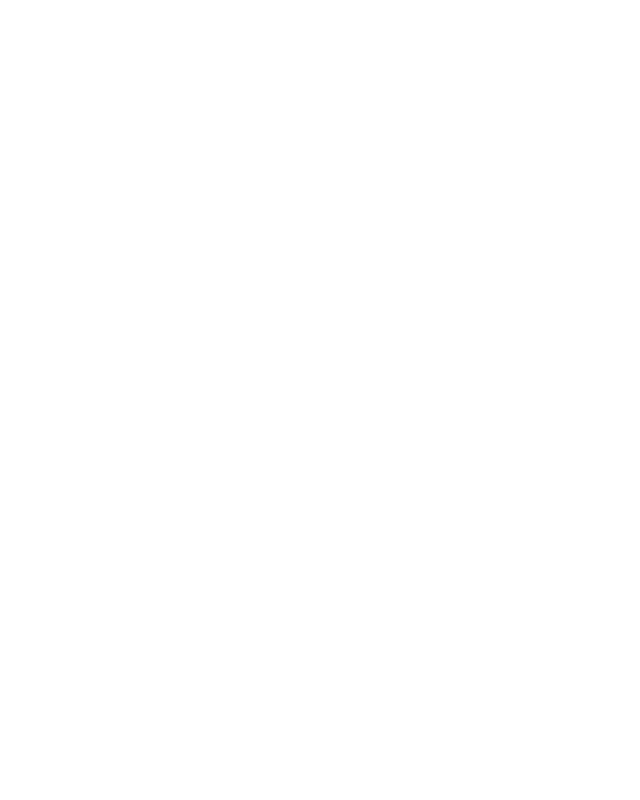
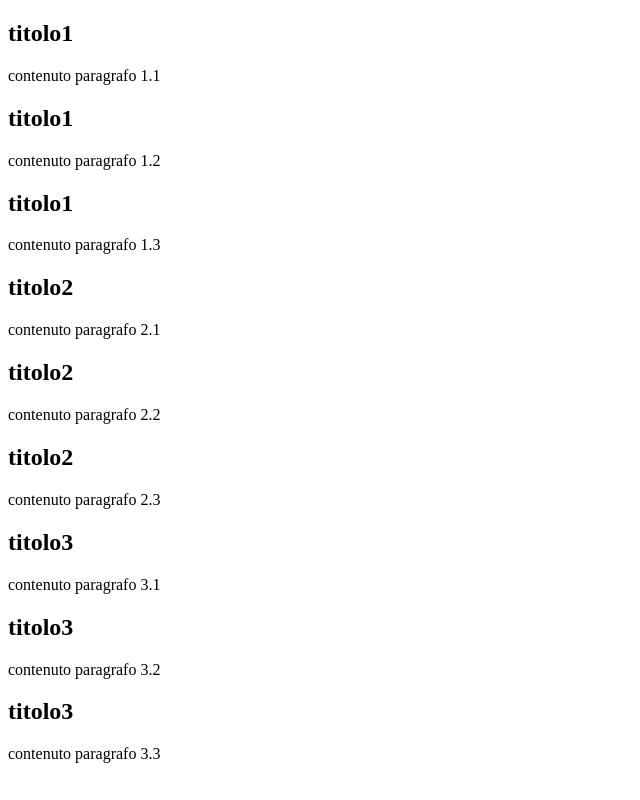
Before and after one commit to Vitto95/php-google-faq, a PHP site: page / in a window 1280 px wide. Before the commit the part shown is empty. Shown: the whole page, without its empty margins (0-640 px from the left). Run offline with PHP 8.4, Linux system fonts and the light colour scheme.

Commit message:
impostazione logica

```diff
--- a/index.php
+++ b/index.php
@@ -7,12 +7,40 @@
   <title>Domande frequenti - Privacy e termini - Google</title>
 </head>
 <body>
+
+
    <?php
 
-    $faqs
+    $faqs = [
+      [
+        "title" => "titolo1",
+        "content" => ["contenuto paragrafo 1.1", "contenuto paragrafo 1.2", "contenuto paragrafo 1.3"]
+      ],
+      [
+        "title" => "titolo2",
+        "content" => ["contenuto paragrafo 2.1", "contenuto paragrafo 2.2", "contenuto paragrafo 2.3"]
+      ],
+      [
+        "title" => "titolo3",
+        "content" => ["contenuto paragrafo 3.1", "contenuto paragrafo 3.2", "contenuto paragrafo 3.3"]
+      ]
+    ];
 
    ?>
 
+   <?php foreach($faqs as $faq){ ?>
+      <?php foreach($faq["content"] as $paragraph){ ?>
+
+   <h2>
+    <?php echo $faq["title"] ?>
+   </h2>
+
+   <p>
+   <?php echo $paragraph ?>
+   </p>
+
+   <?php } ?>
+    <?php } ?>
 
 </body>
 </html>
```
